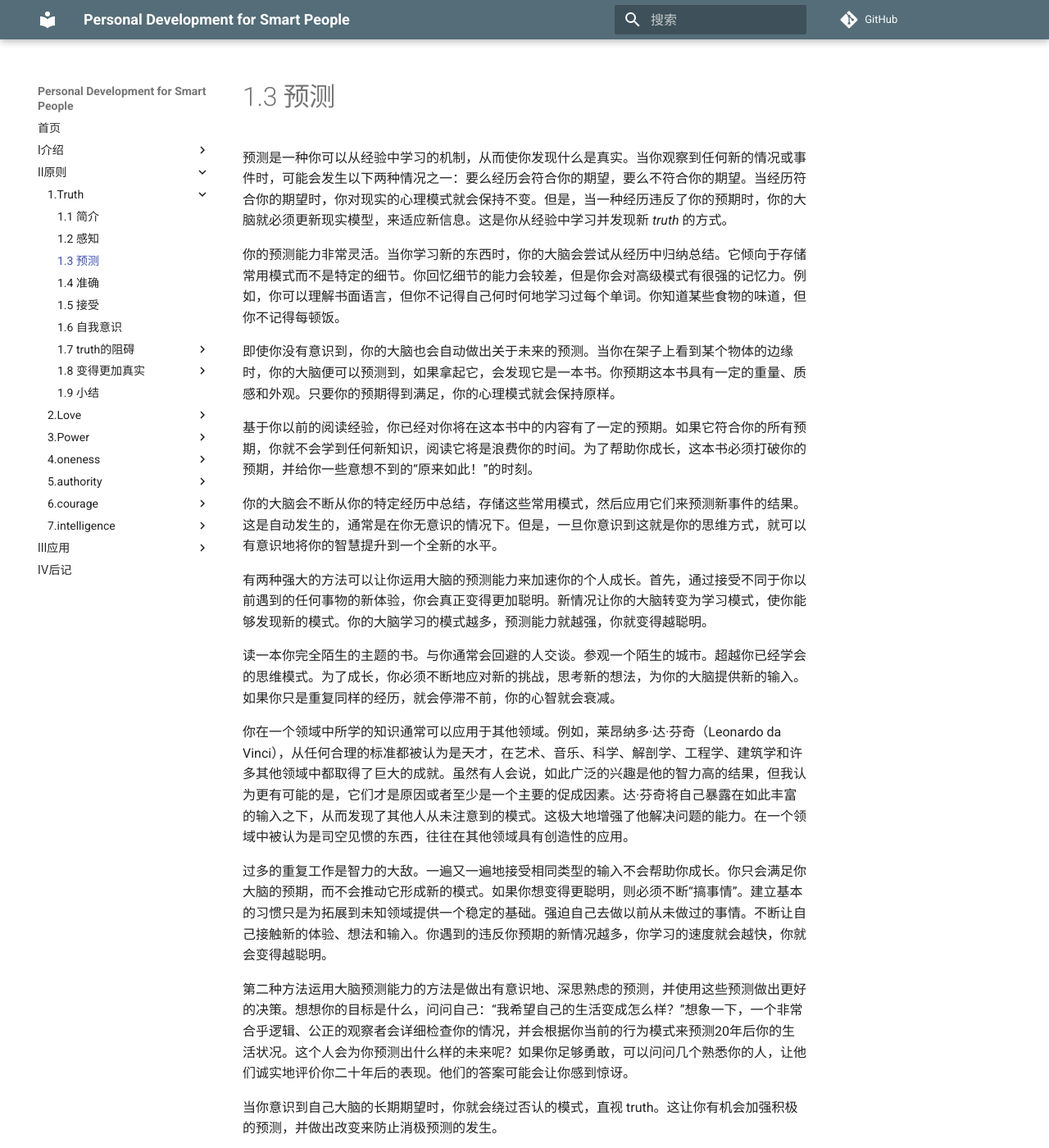
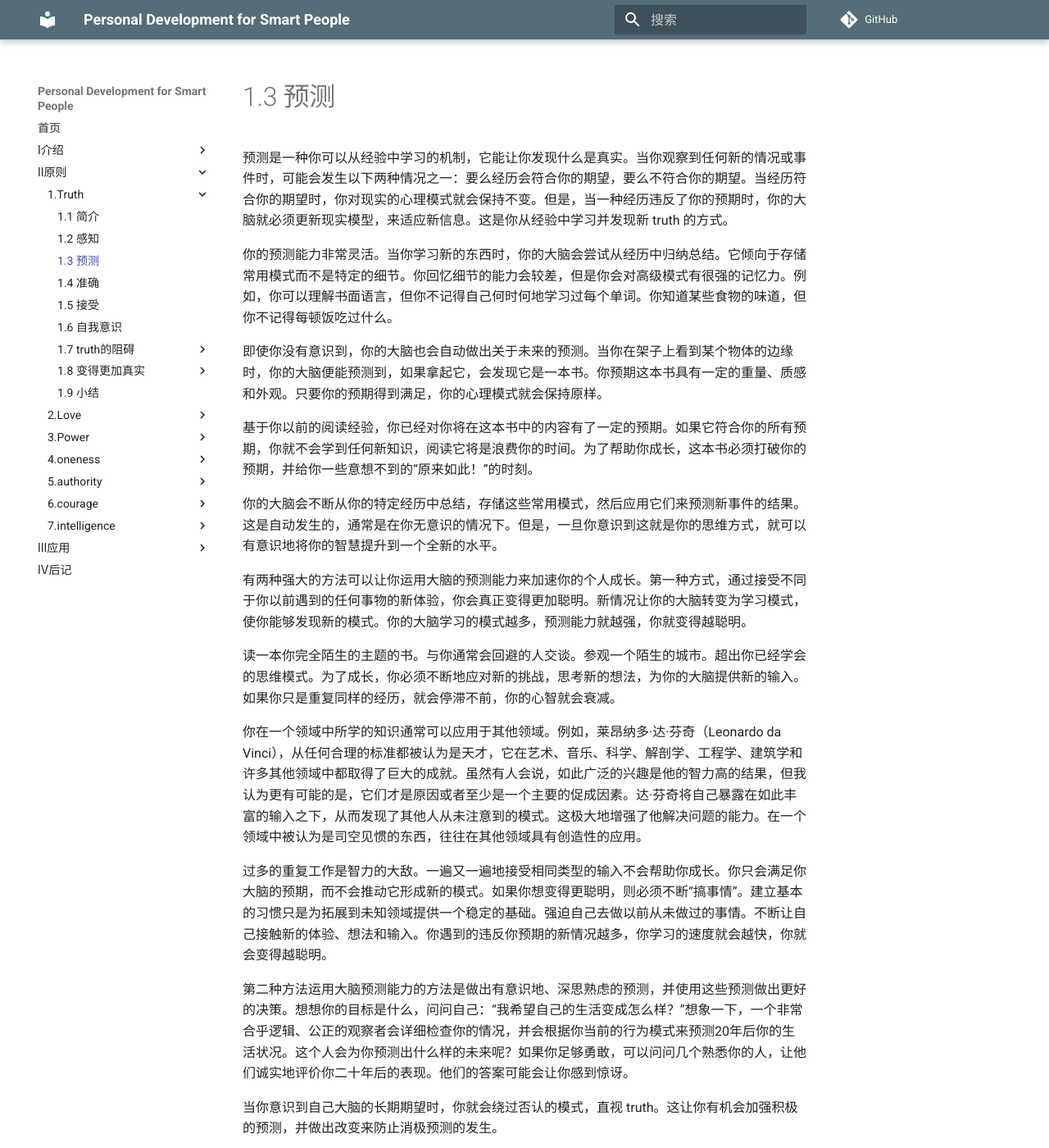
Before and after one commit to wtsnwei/pdsp, an MkDocs documentation site: the page built from docs/2.Principles/01.truth/02.prediction.md, in a window 1280 px wide and 1400 px high. Shown: the whole window at 82% size. Built offline with MkDocs 1.6.1 and Material for MkDocs 9.7.7, drawn with Linux system fonts in a browser that asks for light colours; comment, search, counter and statistics services are not loaded; some of the changed text lies outside the part shown.

Commit message:
修正语句

```diff
--- a/docs/2.Principles/01.truth/02.prediction.md
+++ b/docs/2.Principles/01.truth/02.prediction.md
@@ -3,21 +3,21 @@ title:    Prediction
 date:     2021-03-04
 ---
 
-预测是一种你可以从经验中学习的机制，从而使你发现什么是真实。当你观察到任何新的情况或事件时，可能会发生以下两种情况之一：要么经历会符合你的期望，要么不符合你的期望。当经历符合你的期望时，你对现实的心理模式就会保持不变。但是，当一种经历违反了你的预期时，你的大脑就必须更新现实模型，来适应新信息。这是你从经验中学习并发现新 *truth* 的方式。
+预测是一种你可以从经验中学习的机制，它能让你发现什么是真实。当你观察到任何新的情况或事件时，可能会发生以下两种情况之一：要么经历会符合你的期望，要么不符合你的期望。当经历符合你的期望时，你对现实的心理模式就会保持不变。但是，当一种经历违反了你的预期时，你的大脑就必须更新现实模型，来适应新信息。这是你从经验中学习并发现新 truth 的方式。
 
-你的预测能力非常灵活。当你学习新的东西时，你的大脑会尝试从经历中归纳总结。它倾向于存储常用模式而不是特定的细节。你回忆细节的能力会较差，但是你会对高级模式有很强的记忆力。例如，你可以理解书面语言，但你不记得自己何时何地学习过每个单词。你知道某些食物的味道，但你不记得每顿饭。
+你的预测能力非常灵活。当你学习新的东西时，你的大脑会尝试从经历中归纳总结。它倾向于存储常用模式而不是特定的细节。你回忆细节的能力会较差，但是你会对高级模式有很强的记忆力。例如，你可以理解书面语言，但你不记得自己何时何地学习过每个单词。你知道某些食物的味道，但你不记得每顿饭吃过什么。
 
-即使你没有意识到，你的大脑也会自动做出关于未来的预测。当你在架子上看到某个物体的边缘时，你的大脑便可以预测到，如果拿起它，会发现它是一本书。你预期这本书具有一定的重量、质感和外观。只要你的预期得到满足，你的心理模式就会保持原样。
+即使你没有意识到，你的大脑也会自动做出关于未来的预测。当你在架子上看到某个物体的边缘时，你的大脑便能预测到，如果拿起它，会发现它是一本书。你预期这本书具有一定的重量、质感和外观。只要你的预期得到满足，你的心理模式就会保持原样。
 
 基于你以前的阅读经验，你已经对你将在这本书中的内容有了一定的预期。如果它符合你的所有预期，你就不会学到任何新知识，阅读它将是浪费你的时间。为了帮助你成长，这本书必须打破你的预期，并给你一些意想不到的“原来如此！”的时刻。
 
 你的大脑会不断从你的特定经历中总结，存储这些常用模式，然后应用它们来预测新事件的结果。这是自动发生的，通常是在你无意识的情况下。但是，一旦你意识到这就是你的思维方式，就可以有意识地将你的智慧提升到一个全新的水平。
 
-有两种强大的方法可以让你运用大脑的预测能力来加速你的个人成长。首先，通过接受不同于你以前遇到的任何事物的新体验，你会真正变得更加聪明。新情况让你的大脑转变为学习模式，使你能够发现新的模式。你的大脑学习的模式越多，预测能力就越强，你就变得越聪明。
+有两种强大的方法可以让你运用大脑的预测能力来加速你的个人成长。第一种方式，通过接受不同于你以前遇到的任何事物的新体验，你会真正变得更加聪明。新情况让你的大脑转变为学习模式，使你能够发现新的模式。你的大脑学习的模式越多，预测能力就越强，你就变得越聪明。
 
-读一本你完全陌生的主题的书。与你通常会回避的人交谈。参观一个陌生的城市。超越你已经学会的思维模式。为了成长，你必须不断地应对新的挑战，思考新的想法，为你的大脑提供新的输入。如果你只是重复同样的经历，就会停滞不前，你的心智就会衰减。
+读一本你完全陌生的主题的书。与你通常会回避的人交谈。参观一个陌生的城市。超出你已经学会的思维模式。为了成长，你必须不断地应对新的挑战，思考新的想法，为你的大脑提供新的输入。如果你只是重复同样的经历，就会停滞不前，你的心智就会衰减。
 
-你在一个领域中所学的知识通常可以应用于其他领域。例如，莱昂纳多·达·芬奇（Leonardo da Vinci），从任何合理的标准都被认为是天才，在艺术、音乐、科学、解剖学、工程学、建筑学和许多其他领域中都取得了巨大的成就。虽然有人会说，如此广泛的兴趣是他的智力高的结果，但我认为更有可能的是，它们才是原因或者至少是一个主要的促成因素。达·芬奇将自己暴露在如此丰富的输入之下，从而发现了其他人从未注意到的模式。这极大地增强了他解决问题的能力。在一个领域中被认为是司空见惯的东西，往往在其他领域具有创造性的应用。
+你在一个领域中所学的知识通常可以应用于其他领域。例如，莱昂纳多·达·芬奇（Leonardo da Vinci），从任何合理的标准都被认为是天才，它在艺术、音乐、科学、解剖学、工程学、建筑学和许多其他领域中都取得了巨大的成就。虽然有人会说，如此广泛的兴趣是他的智力高的结果，但我认为更有可能的是，它们才是原因或者至少是一个主要的促成因素。达·芬奇将自己暴露在如此丰富的输入之下，从而发现了其他人从未注意到的模式。这极大地增强了他解决问题的能力。在一个领域中被认为是司空见惯的东西，往往在其他领域具有创造性的应用。
 
 过多的重复工作是智力的大敌。一遍又一遍地接受相同类型的输入不会帮助你成长。你只会满足你大脑的预期，而不会推动它形成新的模式。如果你想变得更聪明，则必须不断“搞事情”。建立基本的习惯只是为拓展到未知领域提供一个稳定的基础。强迫自己去做以前从未做过的事情。不断让自己接触新的体验、想法和输入。你遇到的违反你预期的新情况越多，你学习的速度就会越快，你就会变得越聪明。
 
```
Also changed, not shown: other parts of docs/2.Principles/01.truth/02.prediction.md (+2 -2 lines).
